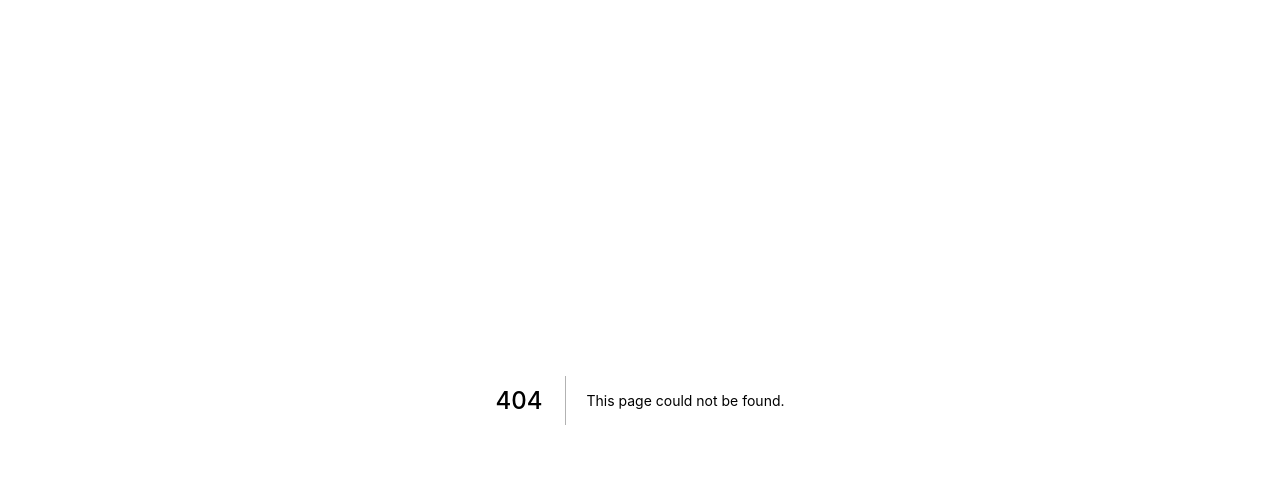
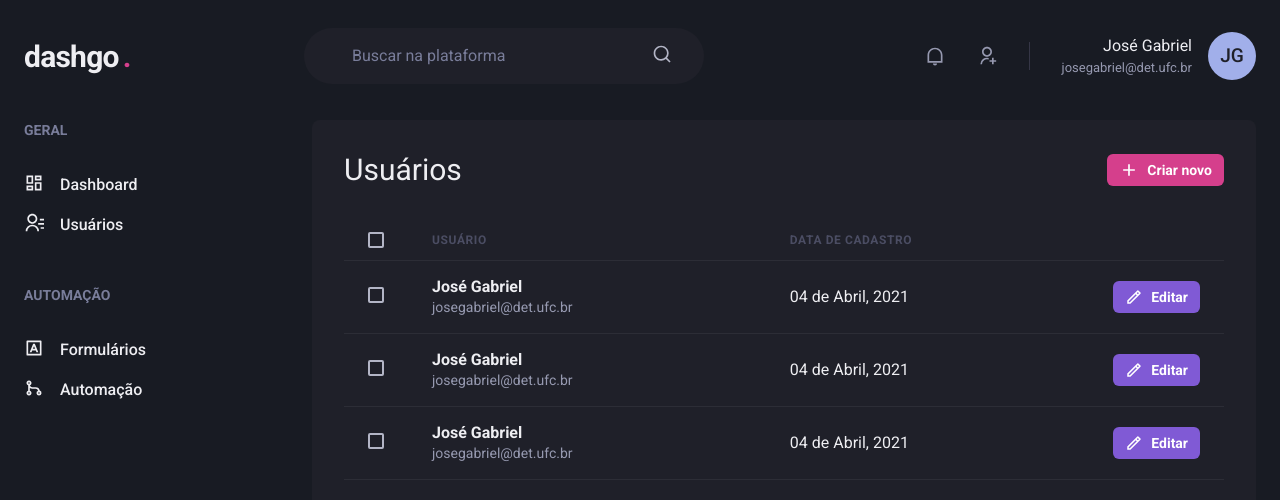
Before and after one commit to jgabriel1/dashgo, a Next.js app: page /users in a window 1280 px wide. Before the commit this address had no page. Shown: the top 500 px of the page. Built offline with nearby package versions, Linux system fonts and the light colour scheme.

Commit message:
Created users list page

```diff
--- /dev/null
+++ b/src/pages/users/index.tsx
@@ -0,0 +1,99 @@
+import {
+  Box,
+  Flex,
+  Text,
+  Heading,
+  Button,
+  Table,
+  Thead,
+  Th,
+  Tbody,
+  Tr,
+  Td,
+  Icon,
+  Checkbox,
+} from '@chakra-ui/react';
+import { RiAddLine, RiPencilLine } from 'react-icons/ri';
+
+import { Header } from '../../components/Header';
+import { Sidebar } from '../../components/Sidebar';
+
+export default function UserList() {
+  return (
+    <Box>
+      <Header />
+
+      <Flex w="100%" my="6" maxW={1480} mx="auto" px="6">
+        <Sidebar />
+
+        <Box flex="1" borderRadius={8} bg="gray.800" p="8">
+          <Flex mb="8" justify="space-between" align="center">
+            <Heading size="lg" fontWeight="normal">
+              Usuários
+            </Heading>
+
+            <Button
+              as="a"
+              size="sm"
+              fontSize="sm"
+              colorScheme="pink"
+              leftIcon={<Icon as={RiAddLine} fontSize="20" />}
+            >
+              Criar novo
+            </Button>
+          </Flex>
+
+          <Table colorScheme="whiteAlpha">
+            <Thead>
+              <Tr>
+                <Th px="6" color="gray.300" width="8">
+                  <Checkbox colorScheme="pink" />
+                </Th>
+
+                <Th>Usuário</Th>
+
+                <Th>Data de cadastro</Th>
+
+                <Th w="1"></Th>
+              </Tr>
+            </Thead>
+
+            <Tbody>
+              {[null, null, null].map(() => (
+                <Tr>
+                  <Td px="6">
+                    <Checkbox colorScheme="pink" />
+                  </Td>
+
+                  <Td>
+                    <Box>
+                      <Text fontWeight="bold">José Gabriel</Text>
+
+                      <Text fontSize="sm" color="gray.300">
+                        josegabriel@det.ufc.br
+                      </Text>
+                    </Box>
+                  </Td>
+
+                  <Td>04 de Abril, 2021</Td>
+
+                  <Td w="1">
+                    <Button
+                      as="a"
+                      size="sm"
+                      fontSize="sm"
+                      colorScheme="purple"
+                      leftIcon={<Icon as={RiPencilLine} fontSize="18" />}
+                    >
+                      Editar
+                    </Button>
+                  </Td>
+                </Tr>
+              ))}
+            </Tbody>
+          </Table>
+        </Box>
+      </Flex>
+    </Box>
+  );
+}
```
